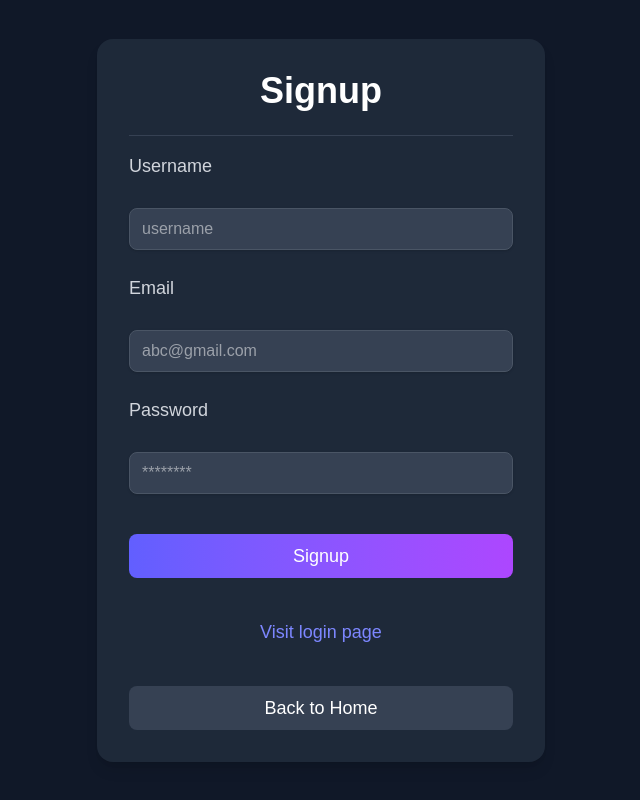
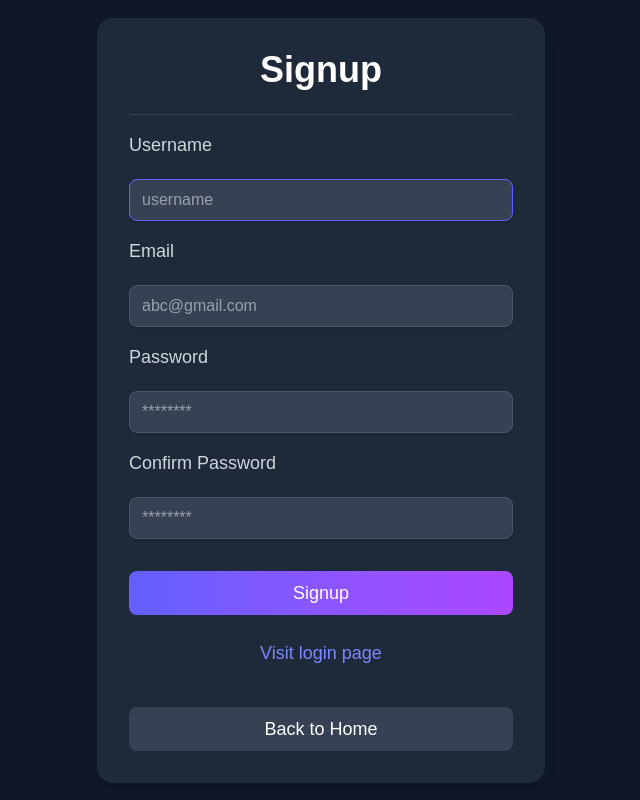
Before and after one commit to OhangPatel/expense-tracker, a Next.js app: page /signup in a window 1280 px wide. Shown: the whole page, without its empty margins (319-959 px from the left). Built offline with nearby package versions, Linux system fonts and the light colour scheme.

Commit message:
signup - route.ts and page.tsx optimized

```diff
--- a/src/app/api/users/signup/route.ts
+++ b/src/app/api/users/signup/route.ts
@@ -11,24 +11,38 @@ export async function POST(request: NextRequest) {
     try {
 
         const reqBody = await request.json();
-        const { username, email, password } = reqBody;
+        const { username: rawUsername, email: rawEmail, password } = reqBody;
 
-        // Check if username already exists
-        const existingUsername = await User.findOne({ username });
-        if (existingUsername) {
+        const username = rawUsername.trim();
+        const email = rawEmail.trim().toLowerCase();
+
+        if (!username || !email || !password) {
+            return NextResponse.json({ message: "All fields are required" }, { status: 400 });
+        }
+
+        const emailRegex = /^[^\s@]+@[^\s@]+\.[^\s@]+$/;
+        if (!emailRegex.test(email)) {
+            return NextResponse.json({ message: "Please enter a valid email address" }, { status: 400 });
+        }
+
+        if (!password || password.length < 6) {
             return NextResponse.json(
-                { message: "Username already taken" },
+                { message: "Password must be at least 6 characters" },
                 { status: 400 }
             );
         }
 
-        // Check if email already exists
-        const existingEmail = await User.findOne({ email });
-        if (existingEmail) {
-            return NextResponse.json(
-                { message: "Email already exists" },
-                { status: 400 }
-            );
+        const existingUser = await User.findOne({
+            $or: [{ username }, { email }]
+        });
+
+        if (existingUser) {
+            if (existingUser.username === username) {
+                return NextResponse.json({ message: "Username already taken" }, { status: 400 });
+            }
+            if (existingUser.email === email) {
+                return NextResponse.json({ message: "Email already exists" }, { status: 400 });
+            }
         }
 
         // Hash password
@@ -47,10 +61,14 @@ export async function POST(request: NextRequest) {
         return NextResponse.json({
             message: "User created successfully",
             success: true,
-            savedUser,
+            user: {
+                id: savedUser._id,
+                username: savedUser.username,
+                email: savedUser.email,
+            },
         });
     } catch (error: unknown) {
-        // Narrow the error type for Mongoose ValidationError
+
         if (error instanceof mongoose.Error.ValidationError) {
             if (error.errors.email) {
                 return NextResponse.json(
--- a/src/app/signup/page.tsx
+++ b/src/app/signup/page.tsx
@@ -1,52 +1,74 @@
 "use client";
 import Link from "next/link";
-import React from "react";
+import { useState, useCallback } from "react";
 import { useRouter } from "next/navigation";
 import axios from "axios";
-import toast from "react-hot-toast";
-import { Toaster } from "react-hot-toast";
+import toast, { Toaster } from "react-hot-toast";
 
 export default function SignupPage() {
     const router = useRouter();
-    const [user, setUser] = React.useState({
+
+    const [user, setUser] = useState({
         email: "",
         password: "",
+        confirmPassword: "",
         username: "",
     });
 
-    const [loading, setLoading] = React.useState(false);
+    const [isSubmitting, setIsSubmitting] = useState(false);
 
-    const onSignup = async () => {
+    const onSignup = useCallback(async () => {
+        try {
+            setIsSubmitting(true);
 
-        try {
-            setLoading(true);
+            if (!user.email || !user.password || !user.username) {
+                toast.error("All fields are required");
+                return;
+            }
+
+            const emailRegex = /^[^\s@]+@[^\s@]+\.[^\s@]+$/;
+            if (!emailRegex.test(user.email)) {
+                toast.error("Please enter a valid email address");
+                return;
+            }
+
+            if (user.password.length < 6) {
+                toast.error("Password must be at least 6 characters");
+                return;
+            }
+
+            if (user.password !== user.confirmPassword) {
+                toast.error("Passwords do not match");
+                return;
+            }
+
             const response = await axios.post("/api/users/signup", user);
             console.log("Signup successful", response.data);
             toast.success("Signup successful!");
 
             // Redirect to login page
             router.push("/login");
-
         } catch (error: unknown) {
             let errorMessage = "An unexpected error occurred";
 
             if (error && typeof error === "object") {
                 const axiosError = error as {
-                    response?: { data?: { message?: string } };
+                    response?: { data?: { message?: string; error?: string } };
                     message?: string;
                 };
                 errorMessage =
                     axiosError.response?.data?.message ||
+                    axiosError.response?.data?.error ||
                     axiosError.message ||
                     "Signup failed";
             }
 
-            console.log("Signup failed", errorMessage);
+            console.error("Signup failed:", errorMessage);
             toast.error(errorMessage);
         } finally {
-            setLoading(false);
+            setIsSubmitting(false);
         }
-    };
+    }, [user, router]);
 
     return (
         <div className="flex flex-col items-center justify-center min-h-screen bg-gray-900">
@@ -57,6 +79,14 @@ export default function SignupPage() {
                 </h1>
                 <hr className="my-4 border-gray-700" />
 
+                <form
+                    onSubmit={(e) => {
+                        e.preventDefault();
+                        onSignup();
+                    }}
+                    className="space-y-4"
+                    noValidate
+                >
                     <label
                         htmlFor="username"
                         className="block text-lg font-medium text-gray-300"
@@ -66,6 +96,7 @@ export default function SignupPage() {
                     <input
                         type="text"
                         id="username"
+                        autoFocus
                         value={user.username}
                         onChange={(e) =>
                             setUser({ ...user, username: e.target.value })
@@ -108,20 +139,40 @@ export default function SignupPage() {
                         className="w-full px-3 py-2 mt-1 text-white bg-gray-700 border border-gray-600 rounded-lg shadow-sm focus:outline-none focus:ring-indigo-500 focus:border-indigo-500"
                     />
 
+                    <label
+                        htmlFor="confirmPassword"
+                        className="block text-lg font-medium text-gray-300"
+                    >
+                        Confirm Password
+                    </label>
+                    <input
+                        type="password"
+                        id="confirmPassword"
+                        value={user.confirmPassword}
+                        onChange={(e) =>
+                            setUser({
+                                ...user,
+                                confirmPassword: e.target.value,
+                            })
+                        }
+                        placeholder="********"
+                        className="w-full px-3 py-2 mt-1 text-white bg-gray-700 border border-gray-600 rounded-lg shadow-sm focus:outline-none focus:ring-indigo-500 focus:border-indigo-500"
+                    />
+
                     <button
-                    onClick={onSignup}
-                    disabled={loading}
+                        type="submit"
+                        disabled={isSubmitting}
                         className={`w-full px-4 py-2 mt-4 text-lg text-white bg-gradient-to-r from-indigo-500 to-purple-500 rounded-lg
     ${
-                    loading
+        isSubmitting
             ? "opacity-70 cursor-not-allowed"
             : "hover:from-indigo-600 hover:to-purple-600"
     }
     focus:outline-none focus:ring-2 focus:ring-offset-2 focus:ring-indigo-500`}
                     >
-                    {loading ? "Signing up..." : "Signup"}
+                        {isSubmitting ? "Signing up..." : "Signup"}
                     </button>
-
+                </form>
                 <Link
                     href="/login"
                     className="block mt-4 text-lg text-center text-indigo-400 hover:underline"
```
Lines whose indentation alone changed are shown as unchanged.
